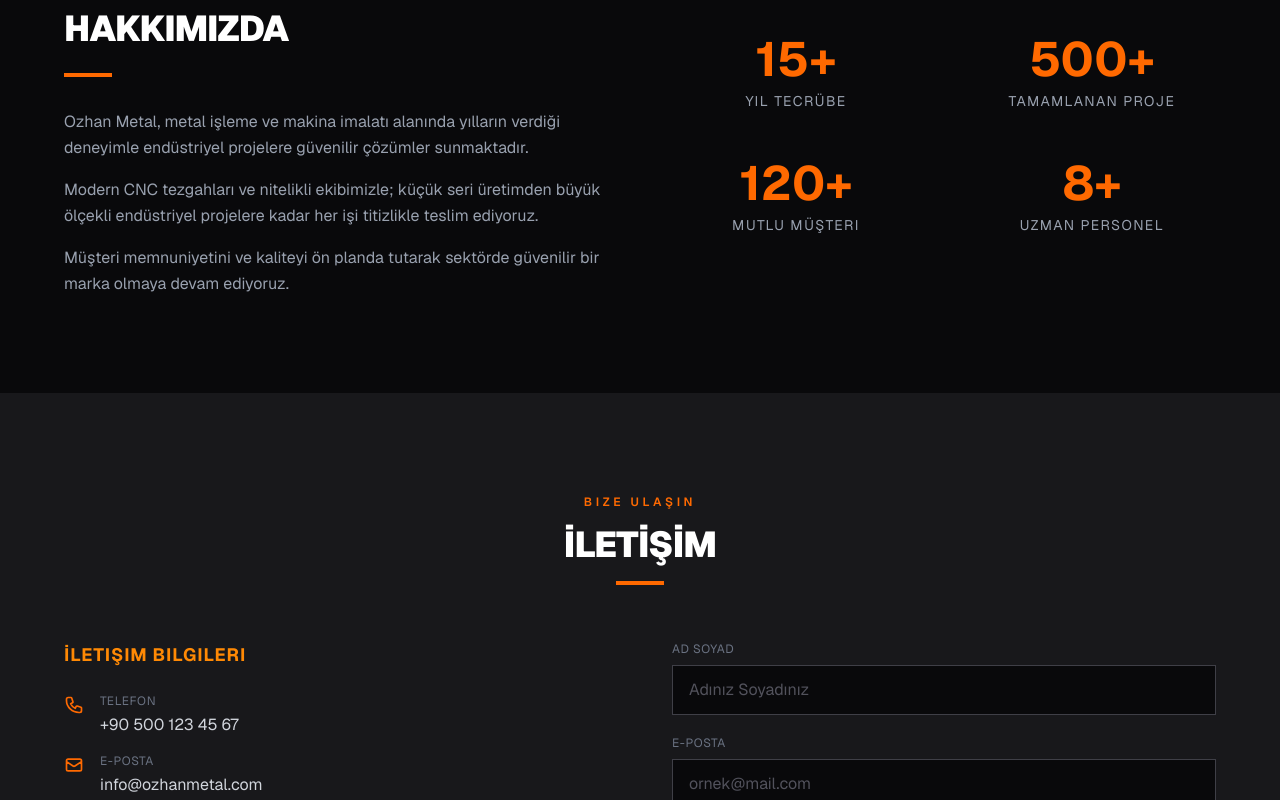
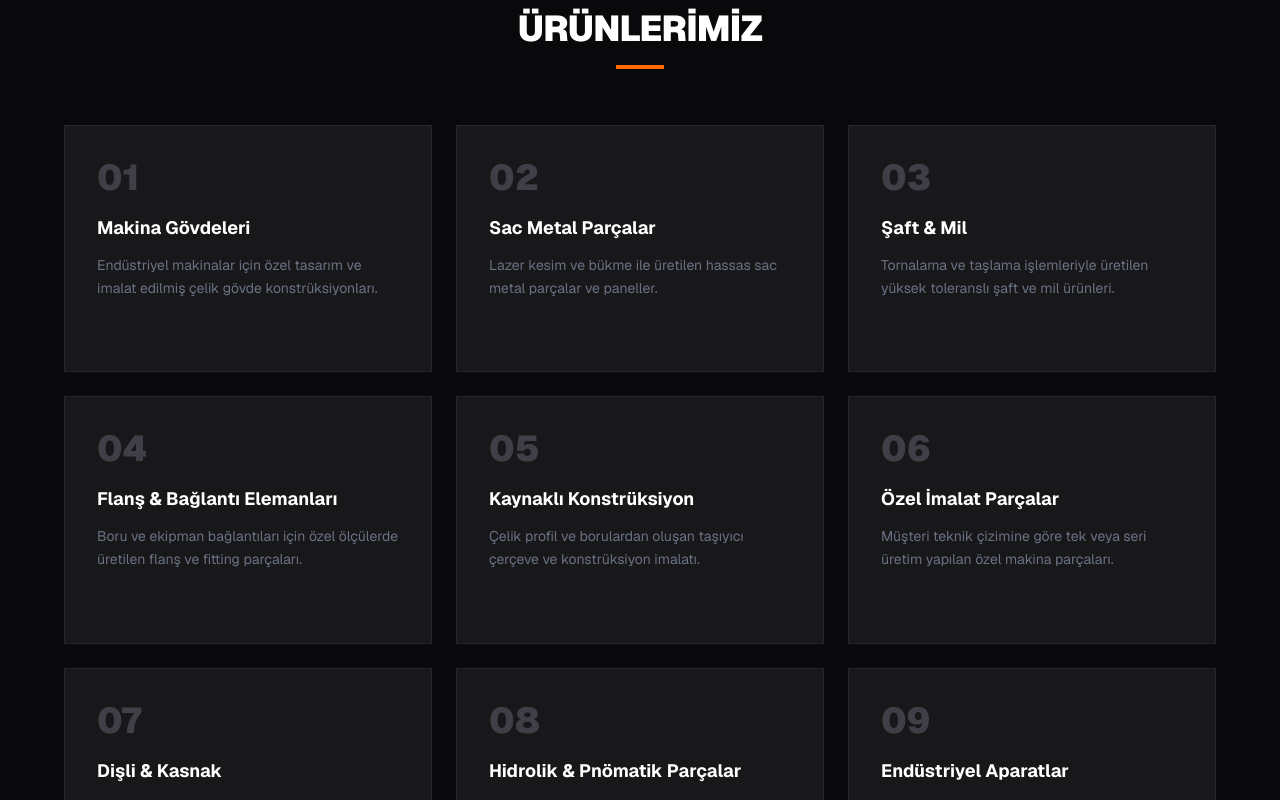
Before and after one commit to yakamoz500/kurumsal-site, a Next.js app: page / in a window 1280 px wide. Shown: the part 1700-2500 px from the top of the page. Built offline with nearby package versions, Linux system fonts and the light colour scheme.

Commit message:
ana sayfa tasarımı yenilendi

```diff
--- a/app/page.tsx
+++ b/app/page.tsx
@@ -149,6 +149,18 @@
   { icon: <IconQuality />, title: "Kalite Kontrol", desc: "Her üretim aşamasında ölçüm ve kalite kontrol yaparak sıfır hata hedefliyoruz." },
 ];
 
+const products = [
+  { title: "Makina Gövdeleri", desc: "Endüstriyel makinalar için özel tasarım ve imalat edilmiş çelik gövde konstrüksiyonları." },
+  { title: "Sac Metal Parçalar", desc: "Lazer kesim ve bükme ile üretilen hassas sac metal parçalar ve paneller." },
+  { title: "Şaft & Mil", desc: "Tornalama ve taşlama işlemleriyle üretilen yüksek toleranslı şaft ve mil ürünleri." },
+  { title: "Flanş & Bağlantı Elemanları", desc: "Boru ve ekipman bağlantıları için özel ölçülerde üretilen flanş ve fitting parçaları." },
+  { title: "Kaynaklı Konstrüksiyon", desc: "Çelik profil ve borulardan oluşan taşıyıcı çerçeve ve konstrüksiyon imalatı." },
+  { title: "Özel İmalat Parçalar", desc: "Müşteri teknik çizimine göre tek veya seri üretim yapılan özel makina parçaları." },
+  { title: "Dişli & Kasnak", desc: "Güç aktarım sistemleri için hassas işlenmiş dişli çarklar ve kasnak grupları." },
+  { title: "Hidrolik & Pnömatik Parçalar", desc: "Hidrolik silindir, blok ve pnömatik sistem bileşenlerinin CNC işlemesi." },
+  { title: "Endüstriyel Aparatlar", desc: "Üretim hattı ve montaj süreçleri için özel jig, fikstür ve aparat imalatı." },
+];
+
 // --- Main Page ---
 export default function Home() {
   const [formData, setFormData] = useState({ name: "", email: "", message: "" });
@@ -229,6 +241,41 @@
                 </div>
                 <h3 className="text-lg font-bold mb-3 group-hover:text-orange-400 transition-colors">{s.title}</h3>
                 <p className="text-gray-400 text-sm leading-relaxed">{s.desc}</p>
+              </div>
+            ))}
+          </div>
+        </div>
+      </section>
+
+      {/* ── ÜRÜNLERİMİZ ── */}
+      <section id="urunlerimiz" className="py-24 px-6 bg-zinc-950">
+        <div className="max-w-6xl mx-auto">
+          <div className="mb-14 text-center">
+            <span className="text-orange-500 text-xs tracking-[0.3em] uppercase font-semibold">Neler Üretiyoruz</span>
+            <h2 className="mt-3 text-4xl font-black tracking-tight">ÜRÜNLERİMİZ</h2>
+            <div className="mt-4 w-12 h-1 bg-orange-500 mx-auto" />
+          </div>
+          <div className="grid grid-cols-1 sm:grid-cols-2 lg:grid-cols-3 gap-6">
+            {products.map((p, i) => (
+              <div
+                key={i}
+                className="group relative border border-zinc-800 hover:border-orange-500/50 bg-zinc-900 hover:bg-zinc-800 transition-all duration-300 overflow-hidden"
+              >
+                {/* Accent line */}
+                <div className="absolute top-0 left-0 w-0 group-hover:w-full h-0.5 bg-orange-500 transition-all duration-500" />
+                <div className="p-8">
+                  <div className="text-4xl font-black text-zinc-700 group-hover:text-orange-500/20 transition-colors select-none mb-4">
+                    {String(i + 1).padStart(2, "0")}
+                  </div>
+                  <h3 className="text-lg font-bold mb-3 group-hover:text-orange-400 transition-colors">{p.title}</h3>
+                  <p className="text-gray-500 text-sm leading-relaxed">{p.desc}</p>
+                  <div className="mt-6 flex items-center gap-2 text-orange-500 text-xs font-semibold uppercase tracking-wider opacity-0 group-hover:opacity-100 transition-opacity duration-300">
+                    <span>İncele</span>
+                    <svg xmlns="http://www.w3.org/2000/svg" className="w-3 h-3" fill="none" viewBox="0 0 24 24" stroke="currentColor">
+                      <path strokeLinecap="round" strokeLinejoin="round" strokeWidth={2.5} d="M9 5l7 7-7 7" />
+                    </svg>
+                  </div>
+                </div>
               </div>
             ))}
           </div>
```
